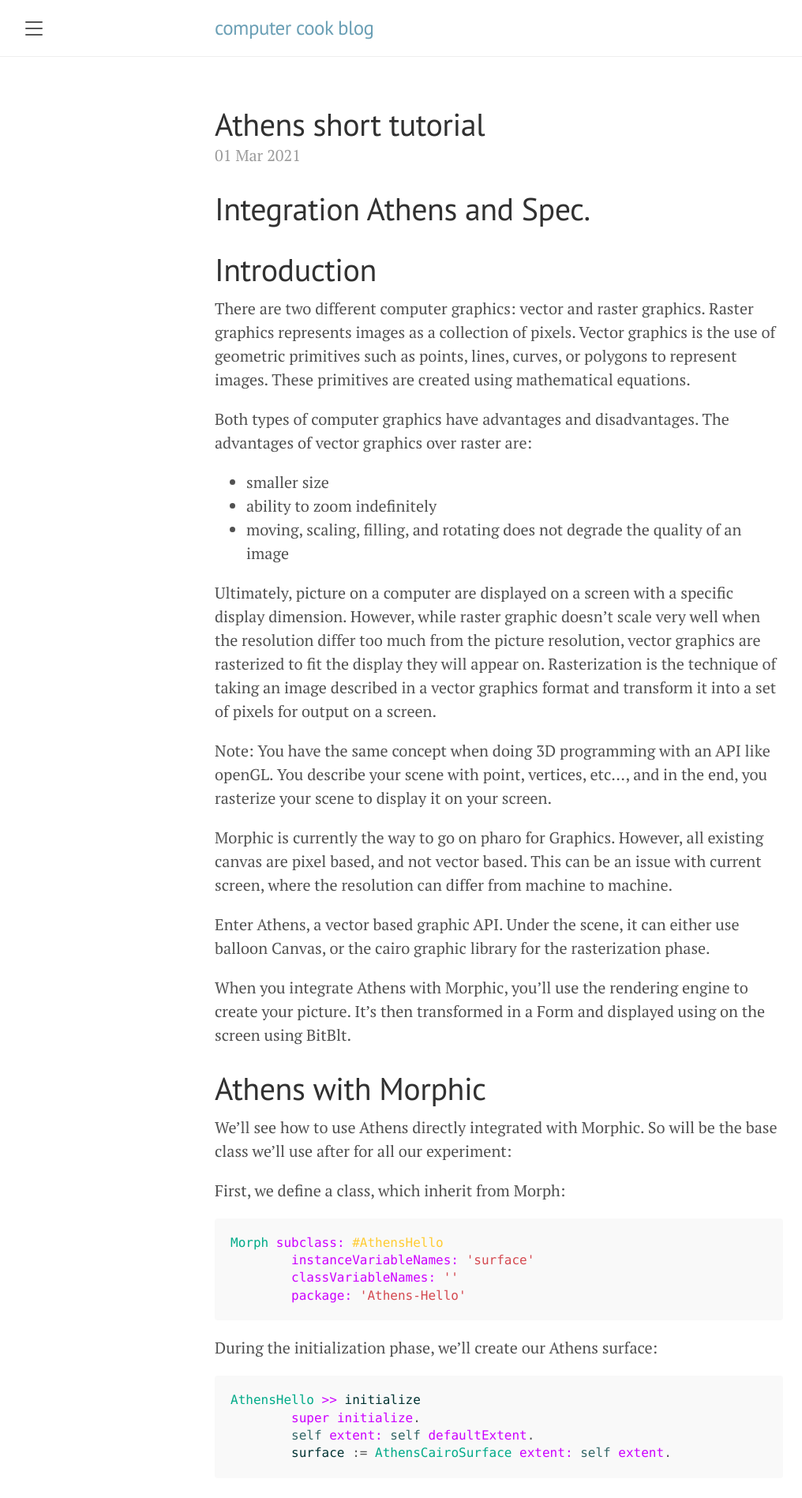
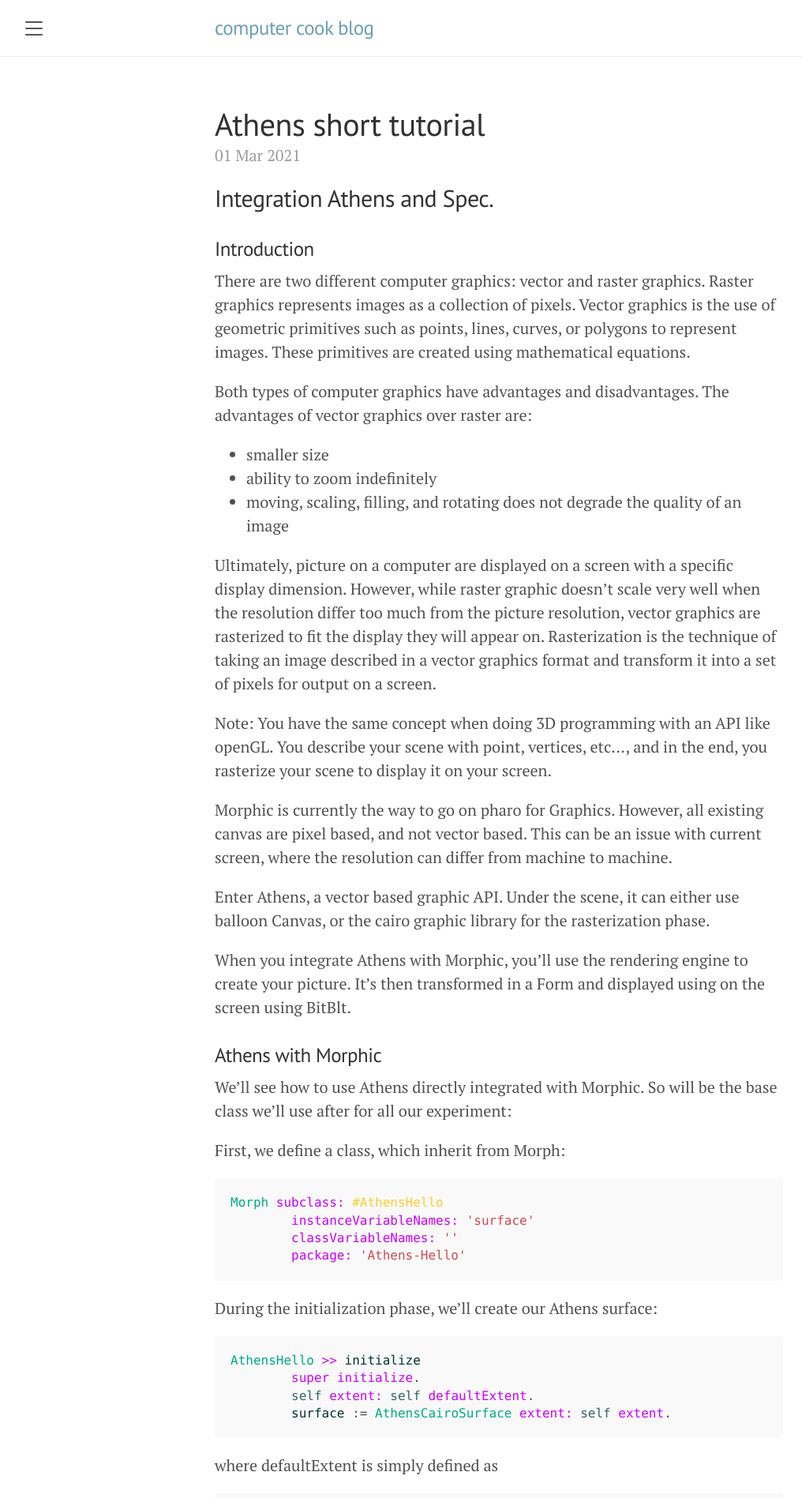
Before and after one commit to rvillemeur/rvillemeur.github.io, a Jekyll site: the page built from _posts/2021-03-01-athens-short-tutorial.md, in a window 1280 px wide. Shown: the top 1897 px of the page at 79% size, without its empty margins (8-1024 px from the left). Built offline with Jekyll 4.4.1, drawn with Linux system fonts in a browser that asks for light colours.

```diff
--- a/_posts/2021-03-01-athens-short-tutorial.md
+++ b/_posts/2021-03-01-athens-short-tutorial.md
@@ -8,9 +8,9 @@ comments_id: 2
 draft: true
 ---
 
-# Integration Athens and Spec.
+## Integration Athens and Spec.
 
-# Introduction
+### Introduction
 
 There are two different computer graphics: vector and raster graphics.
 Raster graphics represents images as a collection of pixels. Vector graphics
@@ -45,7 +45,7 @@ When you integrate Athens with Morphic, you'll use the rendering engine to
 create your picture. It's then transformed in a Form and displayed using on
 the screen using BitBlt.
 
-# Athens with Morphic
+### Athens with Morphic
 We'll see how to use Athens directly integrated with Morphic. So will be the
 base class we'll use after for all our experiment:
 
@@ -126,7 +126,7 @@ Congratulation, you have now created your first morphic windows where content
 is rendered using Athens.
 
 
-# Athens vocabulary
+## Athens vocabulary
 
 The reason you are using Athens in a program is to draw.
 The *source* and *mask* are freely placed somewhere over the *destination* surface.
@@ -135,13 +135,13 @@ transferred to the destination wherever the mask allows it. To that extent there
 are five drawing verbs, or operations: *Stroke*, *fill*, *drawString*, *paint*
 and *mask*. They are all similar, they differ by how they construct the mask.
 
-## Destination
+### Destination
 The destination is the *surface* on which you're drawing. This surface collects
 the elements of your graphic as you apply them, allowing you to build up a
 complex work as though painting on a canvas.
 ![Athens destination](/media/destination.png)
 
-## Source
+### Source
 The source is the "paint" you're about to work with. I show this as it is—plain
 black for several examples—but translucent to show lower layers. Unlike real
 paint, it doesn't have to be a single color; it can be a pattern or even a
@@ -150,7 +150,7 @@ another?). Also unlike real paint it can contain transparency information—the
 Alpha channel.
 ![Athens source](/media/source.png)
 
-## Mask
+### Mask
 The mask is the most important piece: it controls where you apply the source to
 the destination. I will show it as a yellow layer with holes where it lets the
 source through. When you apply a drawing verb, it's like you stamp the source
@@ -158,9 +158,9 @@ to the destination. Anywhere the mask allows, the source is copied. Anywhere
 the mask disallows, nothing happens.
 ![Athens mask](/media/source.png)
 
-## Path
+### Path
 The path is somewhere between part of the mask and part of the context.
 I will show it as thin green lines on the mask layer. It is manipulated by path
 verbs, then used by drawing verbs.
 
-## stroke
+### stroke
```
